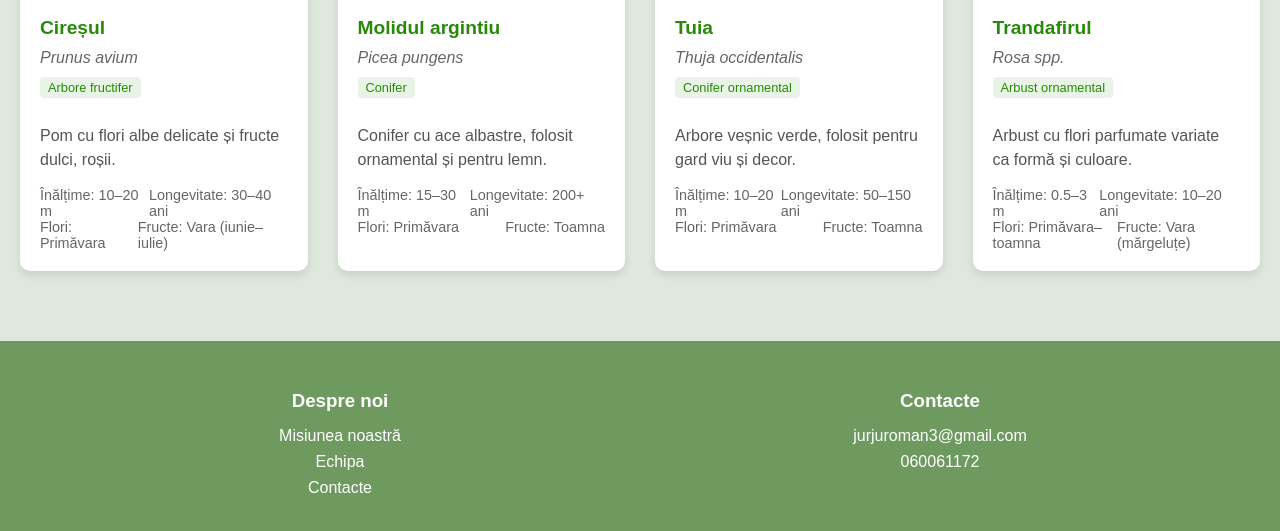
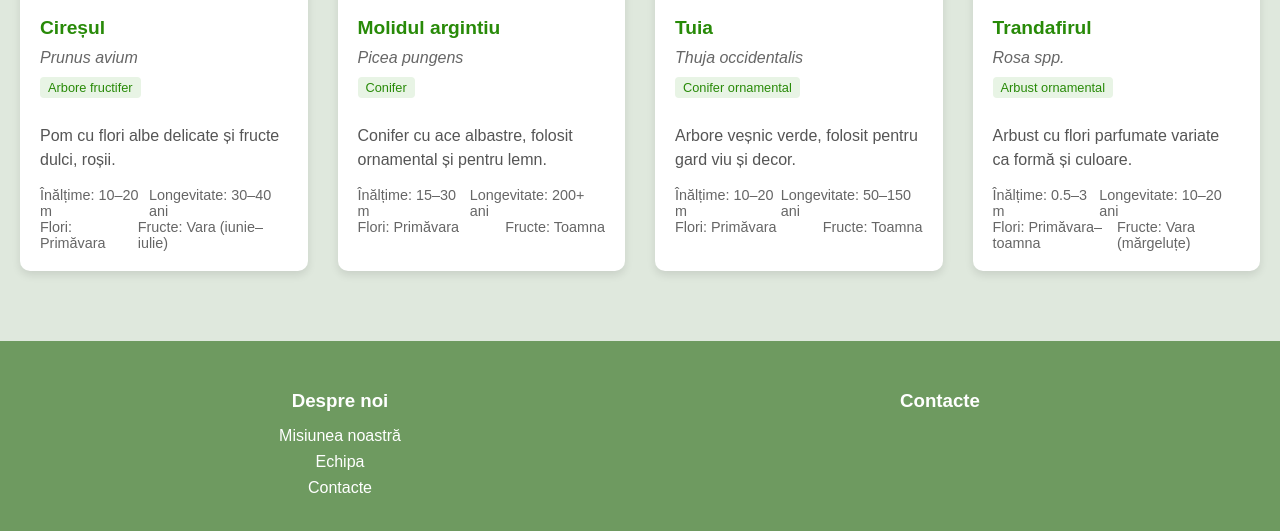
Before and after one commit to FireGhost2077/Catalog-Plante, a plain HTML site: page index.html in a window 1280 px wide. Shown: the part 2383-2914 px from the top of the page. Drawn offline with Linux system fonts and the light colour scheme.

Commit message:
Update index.html

```diff
--- a/index.html
+++ b/index.html
@@ -606,8 +606,8 @@
 
                 <div class="footer-section">
                     <h3>Contacte</h3>
-                    <a href="mailto:jurjuroman3@gmail.com">jurjuroman3@gmail.com</a>
-                    <a href="tel:060061172">060061172</a>
+                    <a href=""></a>
+                    <a href=""></a>
                 </div>
             </div>
 
```
